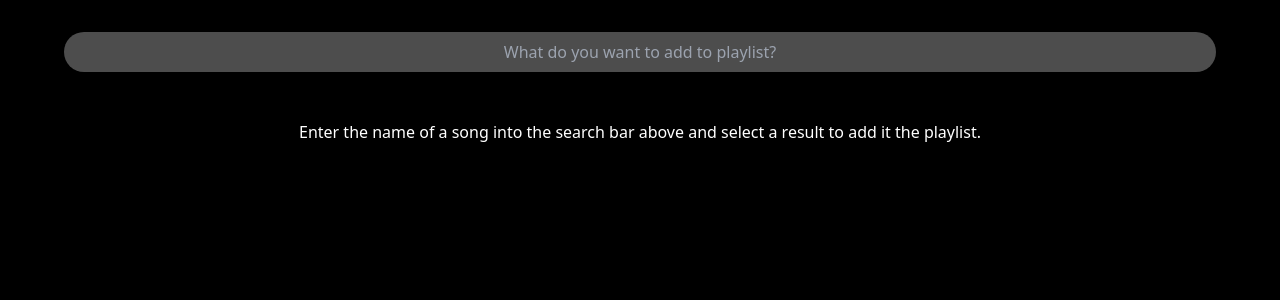
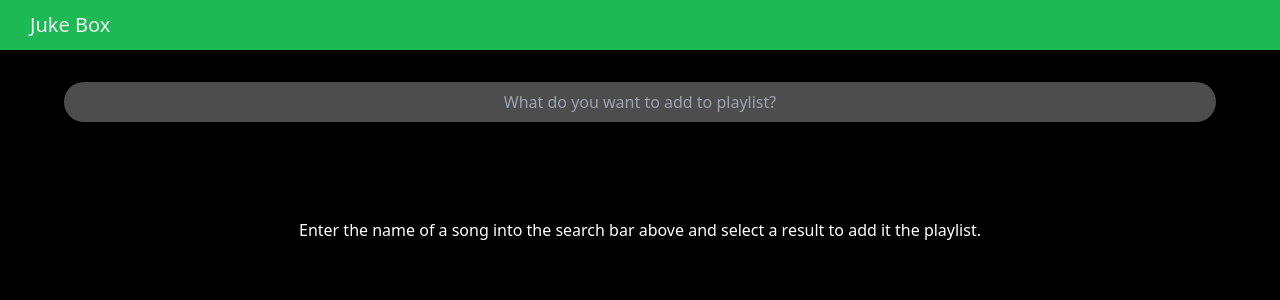
Before and after one commit to karanbihani/spotify-collab-form, a React (Vite) app in the folder collab-playlist/collab-playlist-form/: page /add in a window 1280 px wide. Shown: the top 300 px of the page. Built offline with nearby package versions, Linux system fonts and the light colour scheme; no server answers.

Commit message:
add navbar'

```diff
--- a/collab-playlist/collab-playlist-form/src/components/LoginGoogle.jsx
+++ b/collab-playlist/collab-playlist-form/src/components/LoginGoogle.jsx
@@ -56,13 +56,13 @@ function LoginGoogle() {
             {profile && profile !== "null" ? (
                 <>
                 <h1 className="title">LogOut</h1>
-                <button className="logout-button" onClick={logOut}>Log out</button>
-                <button className="add-button" onClick={() => navigate('/add')}>Go to Add Page</button>
+                <button className="button" onClick={logOut}>Log out</button>
+                <button className="button" onClick={() => navigate('/add')}>Go to Add Page</button>
                 </>
             ) : (
                 <>
                 <h1 className="title">Login to Add Songs</h1>
-                <button className="login-button" onClick={login}>Sign in with Google 🚀</button>
+                <button className="button" onClick={login}>Sign in with Google 🚀</button>
                 </>
             )}
         </div>
--- /dev/null
+++ b/collab-playlist/collab-playlist-form/src/components/Navbar.jsx
@@ -0,0 +1,20 @@
+import React from 'react';
+import { Link } from 'react-router-dom';
+import LOGO from '../assets/mini.png';
+
+const Navbar = () => {
+    return (
+        <nav>
+            {/* <div>
+                <Link to="/">
+                    <LOGO />
+                </Link> */}
+            {/* </div>   */}
+            <div>
+                <Link to="/">Juke Box</Link>
+            </div>
+        </nav>
+    );
+};
+
+export default Navbar;
--- a/collab-playlist/collab-playlist-form/src/components/SpotifyInput.jsx
+++ b/collab-playlist/collab-playlist-form/src/components/SpotifyInput.jsx
@@ -1,6 +1,7 @@
 import React, { useState, useEffect } from 'react';
 import { debounce } from 'lodash';
 import { useNavigate } from 'react-router-dom';
+import Navbar from './Navbar';
 
 function SpotifyInput() {
     const [searchTerm, setSearchTerm] = useState('');
@@ -101,6 +102,7 @@ function SpotifyInput() {
 
     return (
         <div className='searchPage'>
+            <Navbar />
             <input
                 type="text"
                 value={searchTerm}
--- a/collab-playlist/collab-playlist-form/src/index.css
+++ b/collab-playlist/collab-playlist-form/src/index.css
@@ -7,6 +7,10 @@
 body{
     padding: 2rem 4rem;
     background-color: black;
+
+    @media (max-width: 768px){
+        padding: 1rem 2rem;
+    }
 }
 
 .login-container {
@@ -23,7 +27,7 @@ body{
     background: linear-gradient(135deg, #1e4157f0, #159957f0); /* Example gradient */
 }
 
-.login-button {
+.button {
     background-color: #ec350e;
     color: white;
     border: none;
@@ -125,7 +129,11 @@ input::placeholder{
     display: flex;
     flex-direction: column;
     justify-content: center;
-    gap: 1rem
+    gap: 4rem;
+
+    @media (max-width: 768px){
+        gap: 2rem;
+    }
 }
 
 .search-instructions {
@@ -142,6 +150,40 @@ input::placeholder{
     margin-top: 1rem;
 }
 
+nav {
+    background-color: #1DB954 ;
+    color: #ECF0F1;
+    display: flex;
+    justify-content: space-between;
+    align-items: center;
+    padding: 10px 20px;
+    margin: -2rem -4rem;
+
+    @media (max-width: 768px){
+        margin: -1rem -2rem;
+    }
+}
+
+nav div {
+    display: flex;
+    align-items: center;
+}
+
+nav a {
+    color: inherit; /* Inherits the color from the nav style */
+    text-decoration: none;
+    font-size: 20px;
+    margin-left: 10px;
+}
+
+nav a:hover {
+    text-decoration: underline;
+}
+
+nav img {
+    height: 50px;
+}
+
 @tailwind base;
 @tailwind components;
 @tailwind utilities;
```
Also changed, not shown: collab-playlist/collab-playlist-form/src/assets/mini-project.webp (added), collab-playlist/collab-playlist-form/src/assets/mini.png (added).
